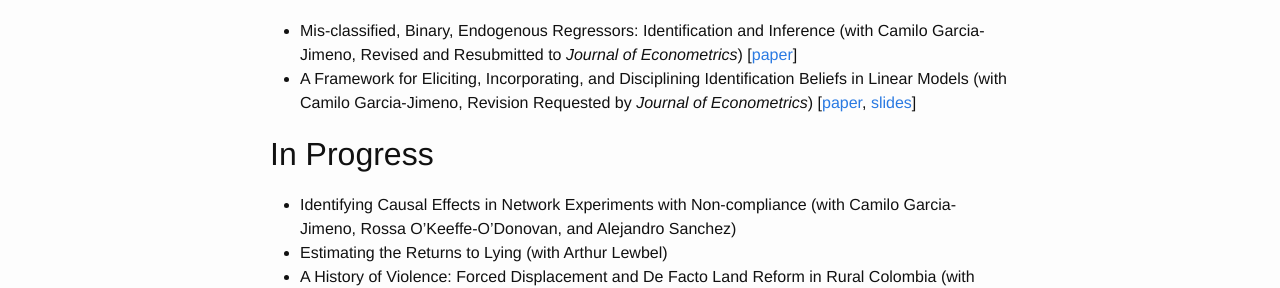
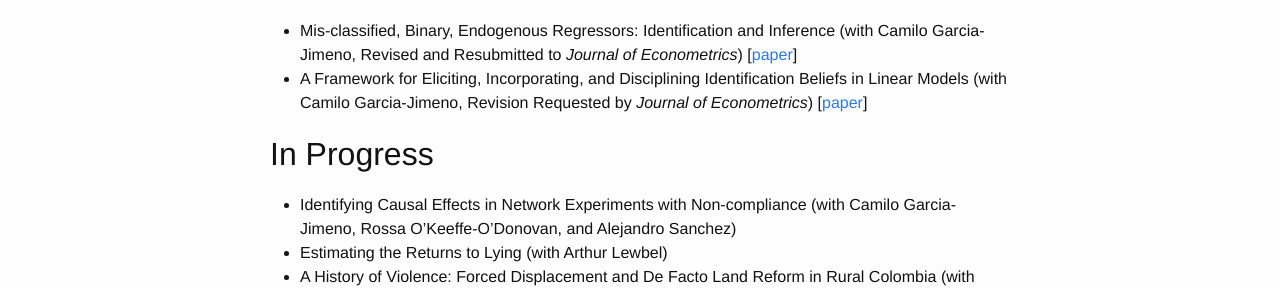
Before and after one commit to fditraglia/fditraglia.github.io, a Jekyll site: the page built from research.md, in a window 1280 px wide. Shown: the part 526-814 px from the top of the page. Built offline with Jekyll 4.4.1, drawn with Linux system fonts in a browser that asks for light colours.

Commit message:
remove link to slides

```diff
--- a/research.md
+++ b/research.md
@@ -13,7 +13,7 @@
 
 ## Working Papers
 - Mis-classified, Binary, Endogenous Regressors: Identification and Inference (with Camilo Garcia-Jimeno, Revised and Resubmitted to *Journal of Econometrics*) [[paper](http://ditraglia.com//pdf/DiTraglia_Garcia-Jimeno_2017b.pdf)]
-- A Framework for Eliciting, Incorporating, and Disciplining Identification Beliefs in Linear Models (with Camilo Garcia-Jimeno, Revision Requested by *Journal of Econometrics*) [[paper](http://ditraglia.com/pdf/DiTraglia_Garcia-Jimeno_2017.pdf), [slides](http://ditraglia.com/pdf/sick_instruments_slides.pdf)]
+- A Framework for Eliciting, Incorporating, and Disciplining Identification Beliefs in Linear Models (with Camilo Garcia-Jimeno, Revision Requested by *Journal of Econometrics*) [[paper](http://ditraglia.com/pdf/DiTraglia_Garcia-Jimeno_2017.pdf)]
 
 ## In Progress
 - Identifying Causal Effects in Network Experiments with Non-compliance (with Camilo Garcia-Jimeno, Rossa O'Keeffe-O'Donovan, and Alejandro Sanchez)
```
